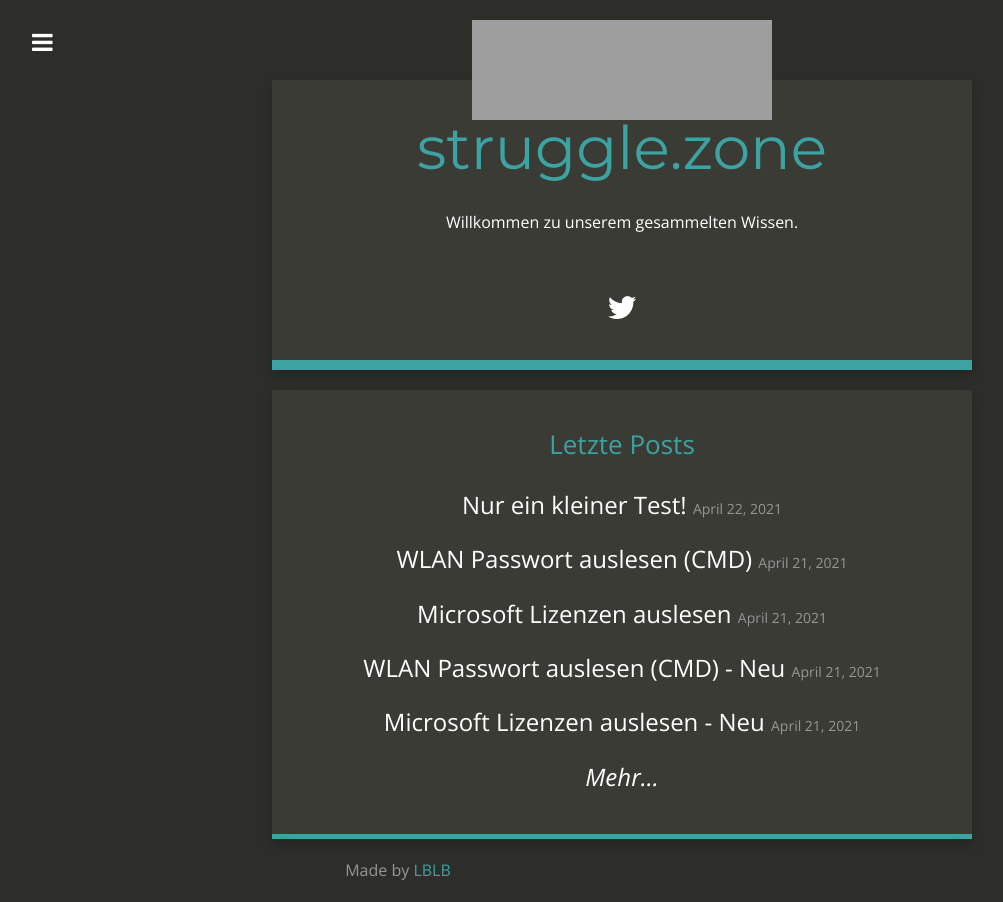
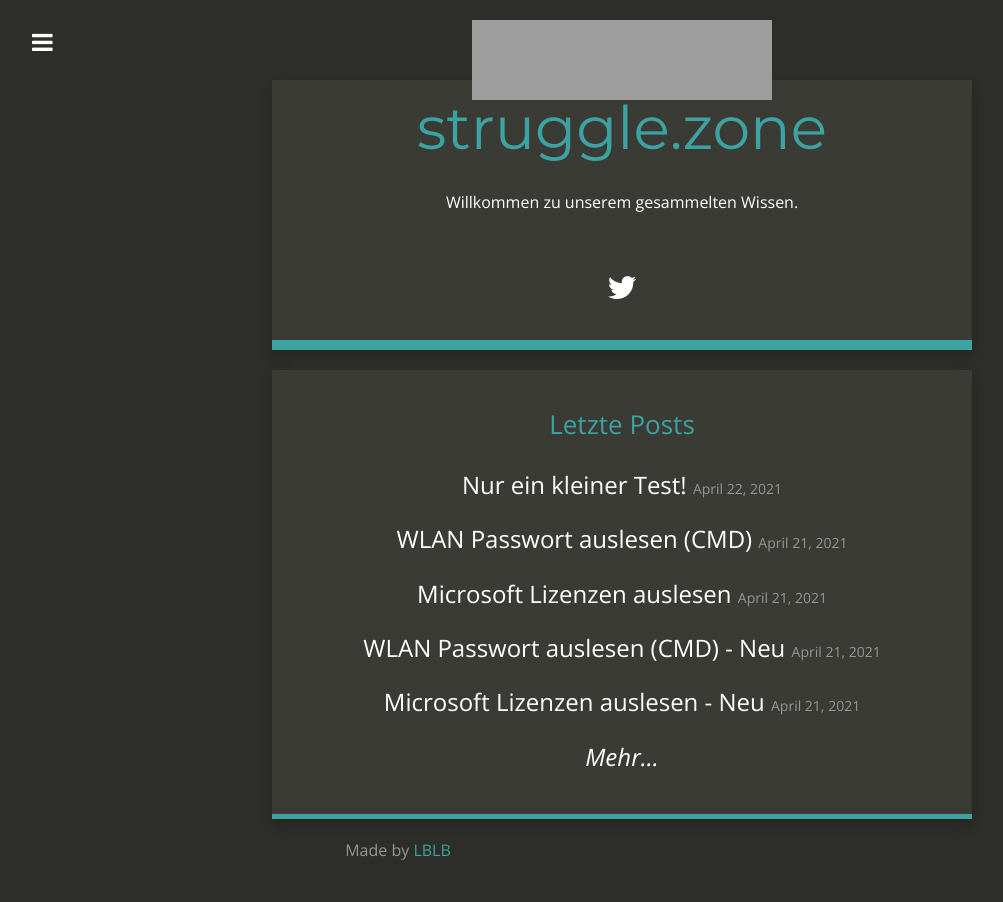
Before and after one commit to eski1337/lblb-it-ffd00, a Jekyll site: the page built from index.html, in a window 1280 px wide. Shown: the whole page, without its empty margins (18-1021 px from the left). Built offline with Jekyll 4.4.1, drawn with Linux system fonts in a browser that asks for light colours; nearby versions of some CDN libraries; grey boxes are pictures that could not be loaded.

Commit message:
index.html: changed

```diff
--- a/index.html
+++ b/index.html
@@ -10,7 +10,7 @@
         <div class="col-md-12 main content-panel">
 
             <div class="gravatar">
-                <img src="{{ site.title_image }}" class="img-square about-image" height="100" width="300" alt="{{ site.title }}" />
+                <img src="{{ site.title_image }}" class="img-square about-image" height="80" width="300" alt="{{ site.title }}" />
             </div>
 
             <h1 class="header author-header" itemprop="headline">{{ site.title }}</h1>
```
